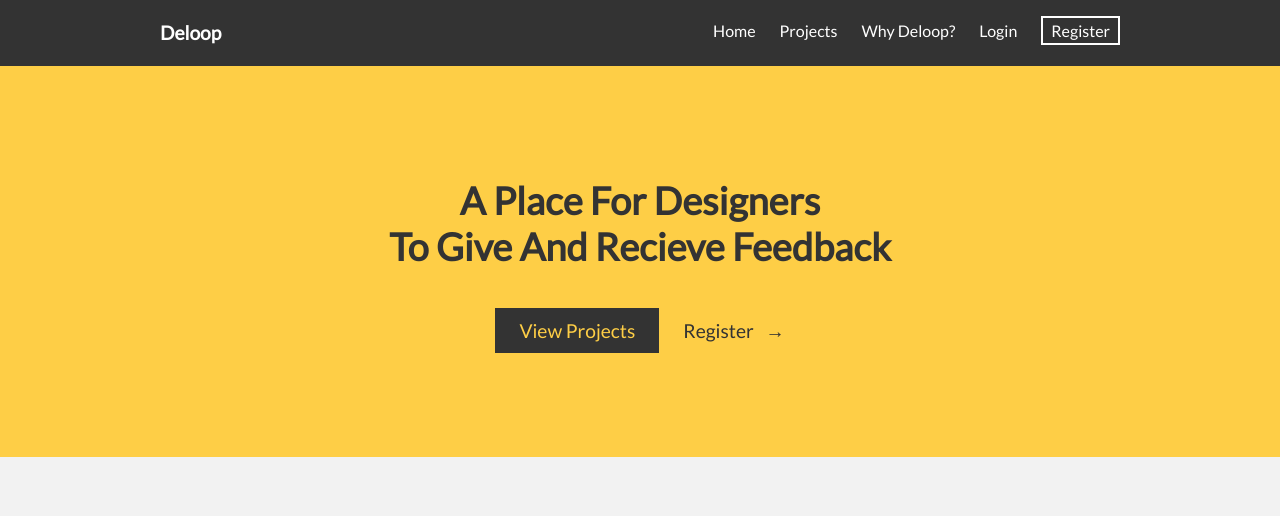
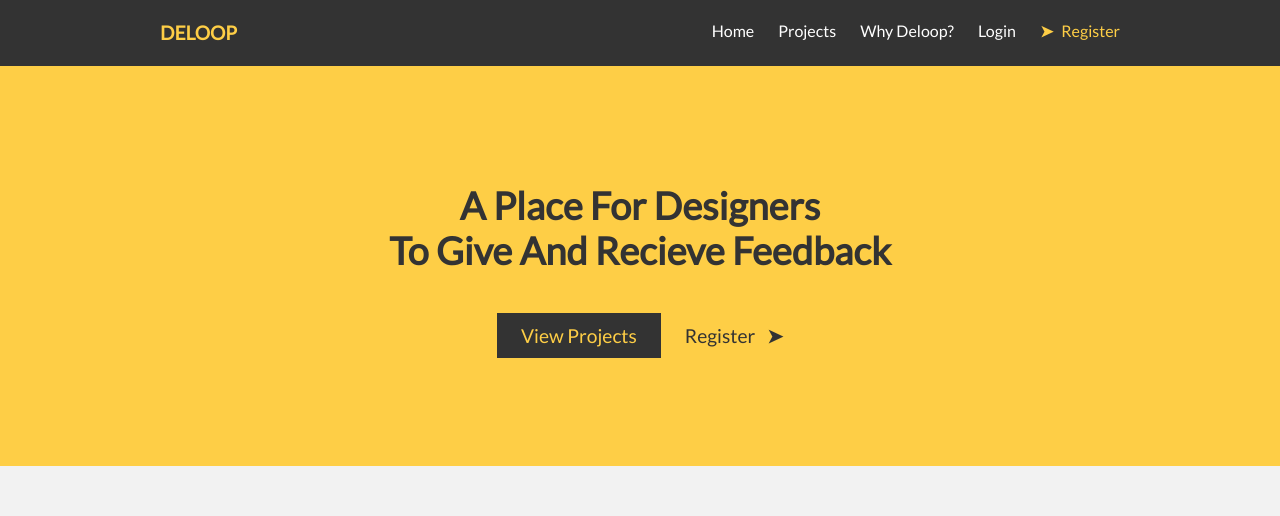
Before and after one commit to BarryPH/deloop, a Vue app in the folder client/: page / in a window 1280 px wide. Shown: the top 516 px of the page. Built offline with nearby package versions, Linux system fonts and the light colour scheme; no server answers.

Commit message:
Change colors & icons in Header & Hero

```diff
--- a/client/src/assets/css/global.css
+++ b/client/src/assets/css/global.css
@@ -74,32 +74,37 @@ a {
 	color: inherit;
 }
 
-a.link {
+.link {
 	color: var(--color-primary-blue);
 }
 
-a.fill, button.fill {
+.fill {
 	background-color: var(--font-color);
 	color: #fff;
 	padding: 0.7rem 1.5rem;
 }
 
-a.fill-go, button.fill-go {
+.fill-go {
 	background-color: var(--color-secondary-green);
 }
 
-a.color-primary {
+.color-primary {
 	color: var(--color-primary);
 }
 
-a.bordered, button.bordered {
+.bordered {
 	border: 2px solid #fff;
-	padding: 0.2rem 0.5rem;
+	padding: 0.2rem 0.8rem;
 }
 
-a span.icon {
+span.icon {
 	margin-left: 0.5rem;
 	font-weight: bold;
+}
+
+span.icon-left {
+	margin-left: 0rem;
+	margin-right: 0.5rem;
 }
 
 p {
--- a/client/src/components/Header.vue
+++ b/client/src/components/Header.vue
@@ -18,7 +18,7 @@ export default {
 
 <template>
 	<div class='container site-header'>
-		<div class='logo'>Deloop</div>
+		<router-link to='/' class='logo color-primary'>Deloop</router-link>
 		<nav>
 			<router-link to='/'>Home</router-link>
 			<router-link to='/projects'>Projects</router-link>
@@ -30,7 +30,7 @@ export default {
 			</span>
 			<span v-else>
 				<router-link to='/login'>Login</router-link>
-				<router-link to='/register' class='bordered'>Register</router-link>
+				<router-link to='/register' class='color-primary'><span class='icon icon-left'>&#10148;</span>Register</router-link>
 			</span>
 		</nav>
 	</div>
@@ -49,11 +49,7 @@ export default {
 .logo {
 	font-weight: bold;
 	font-size: 1.2rem;
-}
-
-nav a:not {
-	min-width: 500px;
-	max-width: 100%;
+	text-transform: uppercase;
 }
 
 nav a:not(:last-child) {
--- a/client/src/components/Home/Hero.vue
+++ b/client/src/components/Home/Hero.vue
@@ -10,17 +10,19 @@ export default {
 
 		<nav>
 			<router-link class='fill color-primary' to='/projects'>View Projects</router-link>
-			<router-link to='/register'>Register <span class='icon'>&rarr;</span></router-link>
+			<router-link to='/register'>Register <span class='icon'>&#10148;</span></router-link>
 		</nav>
 	</div>
 </template>
 
 <style scoped>
 .hero {
-	padding-top: 7rem;
-	padding-bottom: 7rem;
 	background-color: var(--color-primary);
 	text-align: center;
+	min-height: 50vh;
+	display: flex;
+	justify-content: center;
+	flex-direction: column;
 }
 
 .hero-headline {
```
